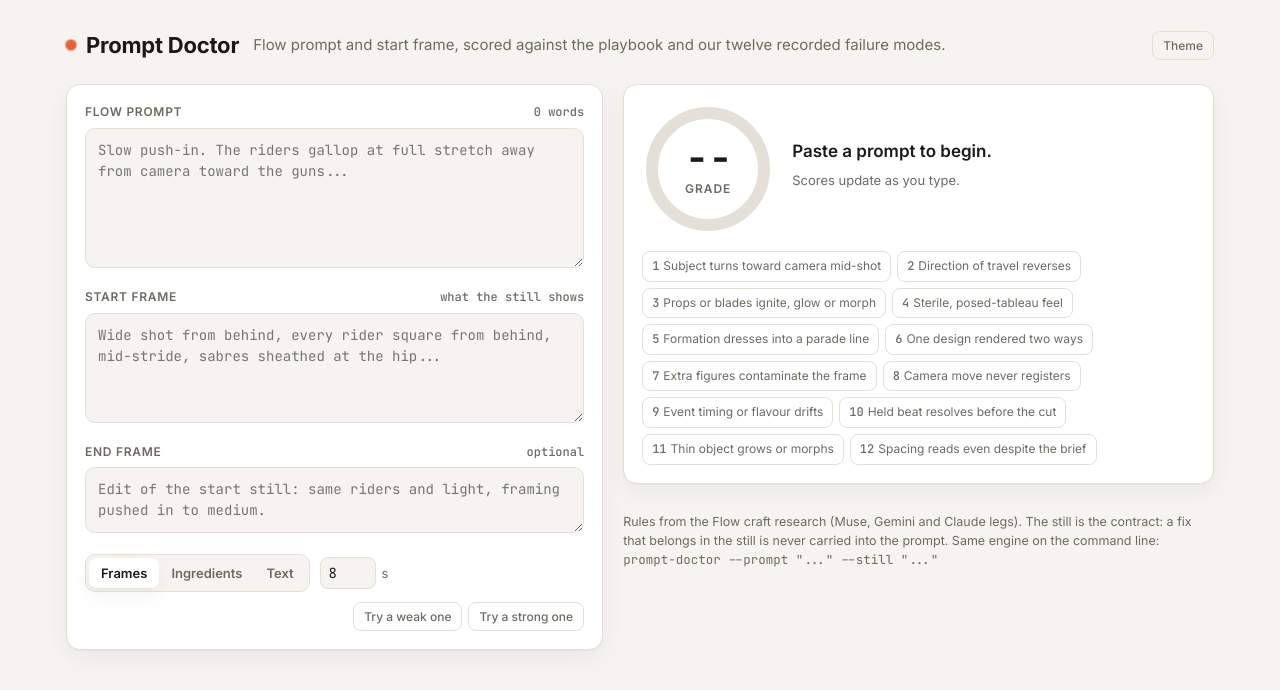
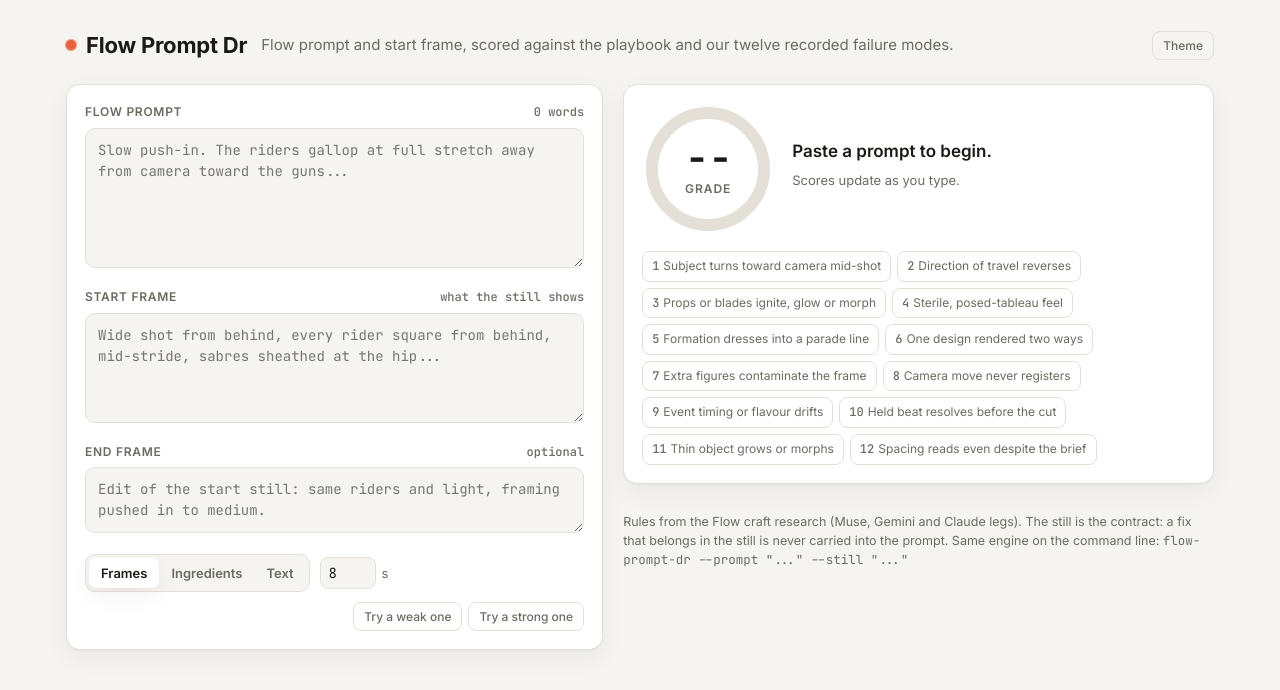
Before and after one commit to oidsdev/flow-prompt-doctor, a website: page public/index.html in a window 1280 px wide. Drawn offline with Linux system fonts and the light colour scheme.

Commit message:
Rename to Flow Prompt Dr

```diff
--- a/package.json
+++ b/package.json
@@ -1,10 +1,10 @@
 {
-  "name": "prompt-doctor",
+  "name": "flow-prompt-dr",
   "version": "1.0.0",
   "description": "Scored critique of a Flow (Veo) prompt and start frame against our playbook.",
   "type": "module",
   "bin": {
-    "prompt-doctor": "bin/prompt-doctor.js"
+    "flow-prompt-dr": "bin/flow-prompt-dr.js"
   },
   "scripts": {
     "test": "node test/rules.test.js",
--- a/public/index.html
+++ b/public/index.html
@@ -4,7 +4,7 @@
 <meta charset="utf-8">
 <meta name="viewport" content="width=device-width, initial-scale=1">
 <meta name="robots" content="noindex, nofollow">
-<title>Prompt Doctor</title>
+<title>Flow Prompt Dr</title>
 <meta name="description" content="A scored critique of a Flow prompt and its start frame, against the playbook and our twelve recorded failure modes.">
 <link rel="preconnect" href="https://fonts.googleapis.com">
 <link rel="preconnect" href="https://fonts.gstatic.com" crossorigin>
@@ -115,7 +115,7 @@ footer code { font-family: "JetBrains Mono", monospace; }
 <body>
 <div class="wrap">
   <header>
-    <h1><span class="pulse" aria-hidden="true"></span>Prompt Doctor</h1>
+    <h1><span class="pulse" aria-hidden="true"></span>Flow Prompt Dr</h1>
     <p>Flow prompt and start frame, scored against the playbook and our twelve recorded failure modes.</p>
     <button class="ghost theme" id="theme" type="button" aria-label="Toggle colour theme">Theme</button>
   </header>
@@ -170,7 +170,7 @@ footer code { font-family: "JetBrains Mono", monospace; }
       <div class="passes" id="passes"></div>
       <footer>
         Rules from the Flow craft research (Muse, Gemini and Claude legs). The still is the contract: a fix that belongs in the still is never carried into the prompt.
-        Same engine on the command line: <code>prompt-doctor --prompt "..." --still "..."</code>
+        Same engine on the command line: <code>flow-prompt-dr --prompt "..." --still "..."</code>
       </footer>
     </section>
   </div>
--- a/public/rules.js
+++ b/public/rules.js
@@ -1,4 +1,4 @@
-// Prompt Doctor rules: a scored critique of a Flow (Veo) prompt and its start frame.
+// Flow Prompt Dr rules: a scored critique of a Flow (Veo) prompt and its start frame.
 //
 // Sources, all in research/: MUSE-LEG.md (sections 1 to 4, the START-FRAME
 // CHECKLIST and PROMPT TEMPLATE), GEMINI-LEG.md (failure matrix, prop
--- a/src/rules.js
+++ b/src/rules.js
@@ -1,4 +1,4 @@
-// Prompt Doctor rules: a scored critique of a Flow (Veo) prompt and its start frame.
+// Flow Prompt Dr rules: a scored critique of a Flow (Veo) prompt and its start frame.
 //
 // Sources, all in research/: MUSE-LEG.md (sections 1 to 4, the START-FRAME
 // CHECKLIST and PROMPT TEMPLATE), GEMINI-LEG.md (failure matrix, prop
```
Also changed, not shown: bin/flow-prompt-dr.js (renamed from bin/prompt-doctor.js, +5 -5 lines), README.md.
